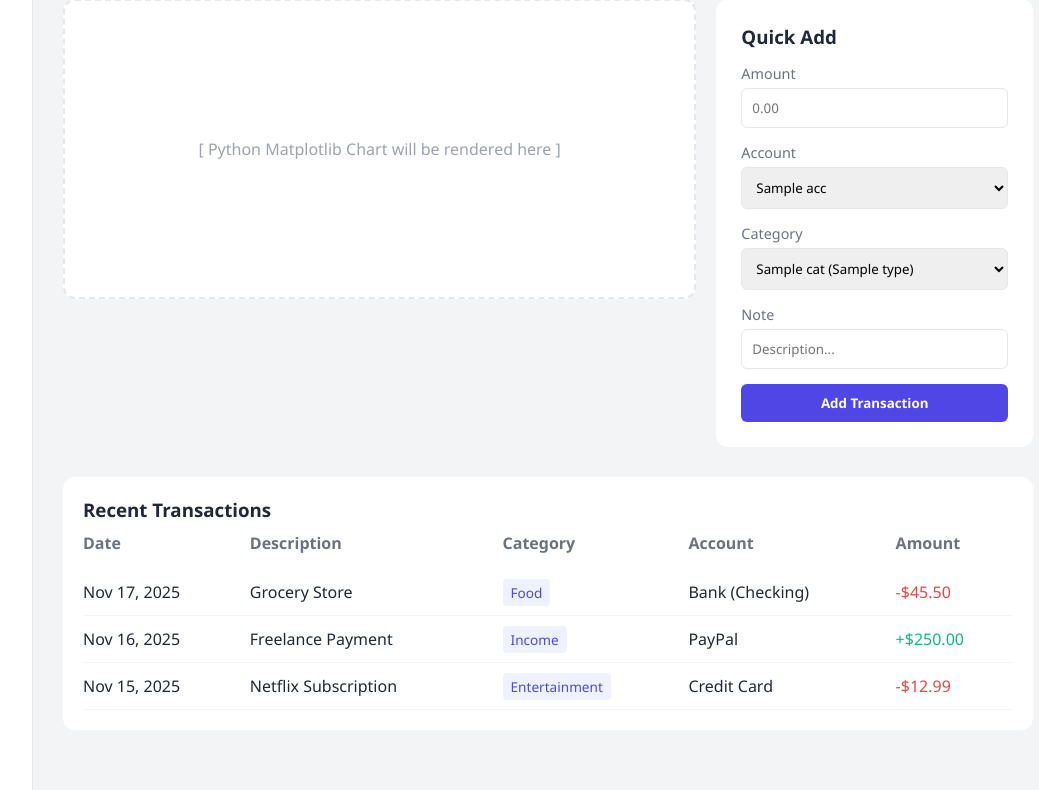
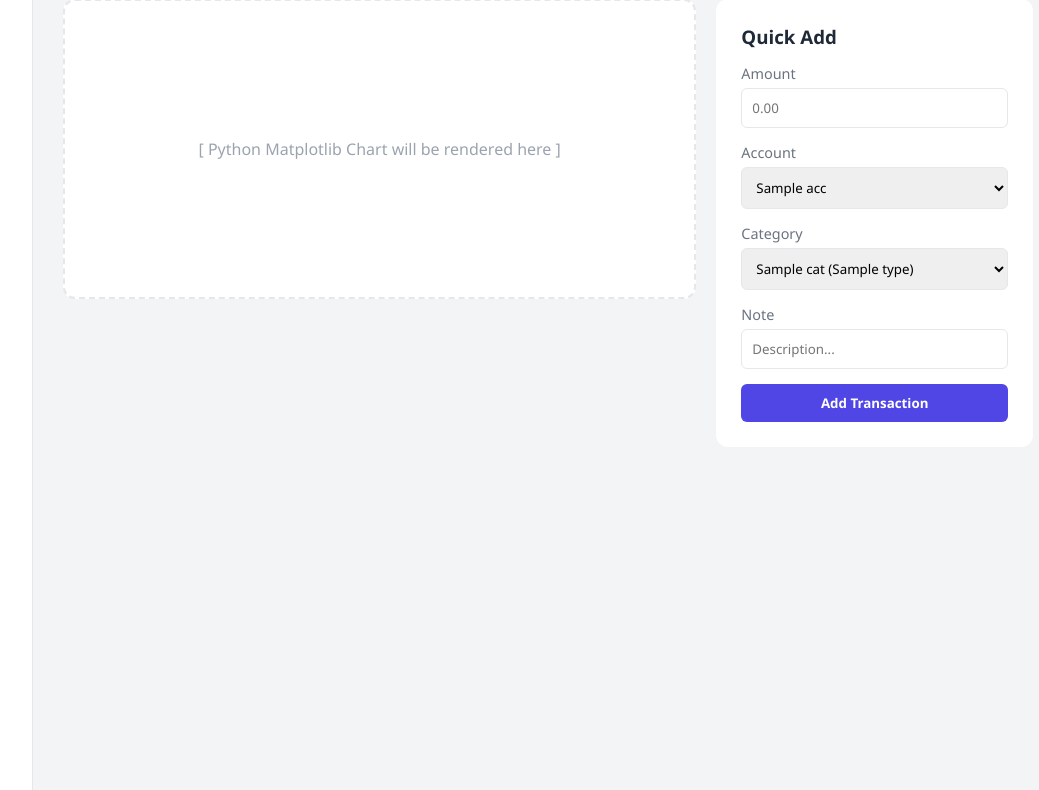
Before and after one commit to MusaSattarov2031/expense_tracker, a Flask app: template templates/index.html in a window 1280 px wide. Shown: the part 405-1195 px from the top of the page, without its empty margins (217-1256 px from the left). Run offline with Flask 3, Linux system fonts and the light colour scheme; the template is opened without the code that fills it: most values are stand-ins (such as "Sample title", 1, 10 or a date in 2020).

Commit message:
Recent transactions bar removed from the dashboard

```diff
--- a/templates/index.html
+++ b/templates/index.html
@@ -279,45 +279,6 @@
                     <button type="submit" class="btn-primary">Add Transaction</button>
                 </form>
             </div>
-        </section>
-
-        <section class="table-container">
-            <h3>Recent Transactions</h3>
-            <table>
-                <thead>
-                    <tr>
-                        <th>Date</th>
-                        <th>Description</th>
-                        <th>Category</th>
-                        <th>Account</th>
-                        <th>Amount</th>
-                    </tr>
-                </thead>
-                <tbody>
-                    <tr>
-                        <td>Nov 17, 2025</td>
-                        <td>Grocery Store</td>
-                        <td><span class="category-tag">Food</span></td>
-                        <td>Bank (Checking)</td>
-                        <td class="text-danger">-$45.50</td>
-                    </tr>
-                    <tr>
-                        <td>Nov 16, 2025</td>
-                        <td>Freelance Payment</td>
-                        <td><span class="category-tag">Income</span></td>
-                        <td>PayPal</td>
-                        <td class="text-success">+$250.00</td>
-                    </tr>
-                    <tr>
-                        <td>Nov 15, 2025</td>
-                        <td>Netflix Subscription</td>
-                        <td><span class="category-tag">Entertainment</span></td>
-                        <td>Credit Card</td>
-                        <td class="text-danger">-$12.99</td>
-                    </tr>
-                </tbody>
-            </table>
-        </section>
     </main>
 
 </body>
```
